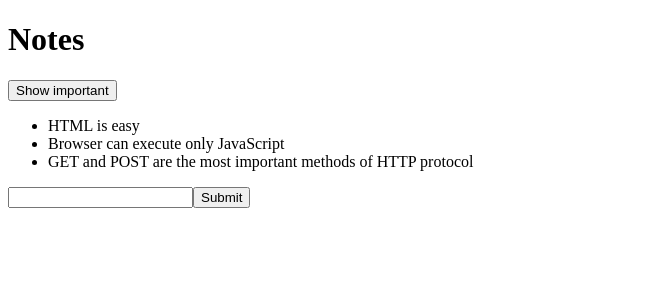
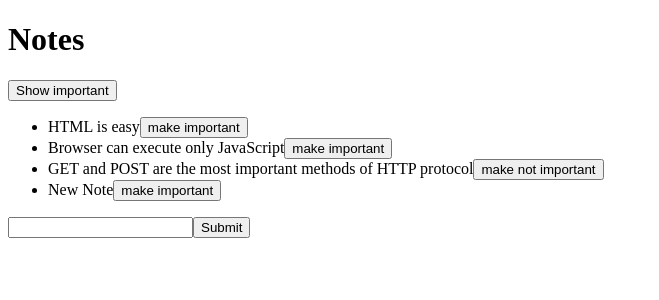
Before and after one commit to terhol/FullstackOpen2025Test, a React (Vite) app in the folder introdemo/: page / in a window 1280 px wide. Shown: the top 300 px of the page, without its empty margins (0-659 px from the left). Built offline with nearby package versions, Linux system fonts and the light colour scheme; data requests are answered from the project's data file.

Commit message:
Finished part 2.3

```diff
--- /dev/null
+++ b/introdemo/db.json
@@ -0,0 +1,24 @@
+{
+  "notes": [
+    {
+      "id": "1",
+      "content": "HTML is easy",
+      "important": false
+    },
+    {
+      "id": "2",
+      "content": "Browser can execute only JavaScript",
+      "important": false
+    },
+    {
+      "id": "3",
+      "content": "GET and POST are the most important methods of HTTP protocol",
+      "important": true
+    },
+    {
+      "id": "c40d",
+      "content": "New Note",
+      "important": false
+    }
+  ]
+}
--- a/introdemo/package.json
+++ b/introdemo/package.json
@@ -7,9 +7,11 @@
     "dev": "vite",
     "build": "vite build",
     "lint": "eslint .",
-    "preview": "vite preview"
+    "preview": "vite preview",
+    "server": "json-server -p 3001 db.json"
   },
   "dependencies": {
+    "axios": "^1.9.0",
     "react": "^19.0.0",
     "react-dom": "^19.0.0"
   },
@@ -22,6 +24,7 @@
     "eslint-plugin-react-hooks": "^5.1.0",
     "eslint-plugin-react-refresh": "^0.4.19",
     "globals": "^15.15.0",
+    "json-server": "^1.0.0-beta.3",
     "vite": "^6.2.0"
   }
 }
--- a/introdemo/src/App.jsx
+++ b/introdemo/src/App.jsx
@@ -1,25 +1,48 @@
-import { useState } from "react";
+import { useState, useEffect } from "react";
 import Note from "./components/Note";
+import noteService from "./services/notes";
 
-const App = (props) => {
-  const [notes, setNotes] = useState(props.notes);
+const App = () => {
+  const [notes, setNotes] = useState([]);
   const [newNote, setNewNote] = useState("");
   const [showAll, setShowAll] = useState(true);
+
+  useEffect(() => {
+    noteService.getAll().then((initialNotes) => setNotes(initialNotes));
+  }, []);
 
   const addNote = (event) => {
     event.preventDefault();
     const noteObject = {
       content: newNote,
       important: Math.random() < 0.5,
-      id: String(notes.length + 1),
     };
-    setNotes(notes.concat(noteObject));
-    setNewNote("");
+
+    noteService.create(noteObject).then((returnedNote) => {
+      setNotes(notes.concat(returnedNote));
+      setNewNote("");
+    });
   };
 
   const handleNoteChange = (event) => {
-    console.log(event.target.value);
     setNewNote(event.target.value);
+  };
+
+  const toggleImportance = (id) => {
+    const note = notes.find((n) => n.id === id);
+    const changedNote = { ...note, important: !note.important };
+
+    noteService
+      .update(id, changedNote)
+      .then((returnedNote) =>
+        setNotes(notes.map((note) => (note.id === id ? returnedNote : note)))
+      )
+      .catch((error) => {
+        alert(
+          `The note ${note.content} has already been deleted from the server.`
+        );
+        setNotes(notes.filter((note) => note.id !== id));
+      });
   };
 
   const notesToShow = showAll ? notes : notes.filter((note) => note.important);
@@ -34,7 +57,11 @@ const App = (props) => {
       </div>
       <ul>
         {notesToShow.map((note) => (
-          <Note key={note.id} note={note} />
+          <Note
+            key={note.id}
+            note={note}
+            toggleImportance={() => toggleImportance(note.id)}
+          />
         ))}
       </ul>
       <form onSubmit={addNote}>
--- a/introdemo/src/components/Note.jsx
+++ b/introdemo/src/components/Note.jsx
@@ -1,5 +1,11 @@
-const Note = ({ note }) => {
-  return <li>{note.content}</li>;
+const Note = ({ note, toggleImportance }) => {
+  const label = note.important ? "make not important" : "make important";
+  return (
+    <li>
+      {note.content}
+      <button onClick={toggleImportance}>{label}</button>{" "}
+    </li>
+  );
 };
 
 export default Note;
--- a/introdemo/src/main.jsx
+++ b/introdemo/src/main.jsx
@@ -1,25 +1,4 @@
 import ReactDOM from "react-dom/client";
-
 import App from "./App";
 
-const notes = [
-  {
-    id: 1,
-    content: "HTML is easy",
-    important: true,
-  },
-  {
-    id: 2,
-    content: "Browser can execute only JavaScript",
-    important: false,
-  },
-  {
-    id: 3,
-    content: "GET and POST are the most important methods of HTTP protocol",
-    important: true,
-  },
-];
-
-ReactDOM.createRoot(document.getElementById("root")).render(
-  <App notes={notes} />
-);
+ReactDOM.createRoot(document.getElementById("root")).render(<App />);
--- /dev/null
+++ b/introdemo/src/services/notes.js
@@ -0,0 +1,26 @@
+import axios from "axios";
+const baseUrl = "http://localhost:3001/notes";
+
+const getAll = async () => {
+  const request = axios.get(baseUrl);
+  const response = await request;
+  return response.data;
+};
+
+const create = async (newObject) => {
+  const request = axios.post(baseUrl, newObject);
+  const response = await request;
+  return response.data;
+};
+
+const update = async (id, newObject) => {
+  const request = axios.put(`${baseUrl}/${id}`, newObject);
+  const response = await request;
+  return response.data;
+};
+
+export default {
+  getAll,
+  create,
+  update,
+};
```
Also changed, not shown: 1 other file (tests, documents, lock files or other folders).
